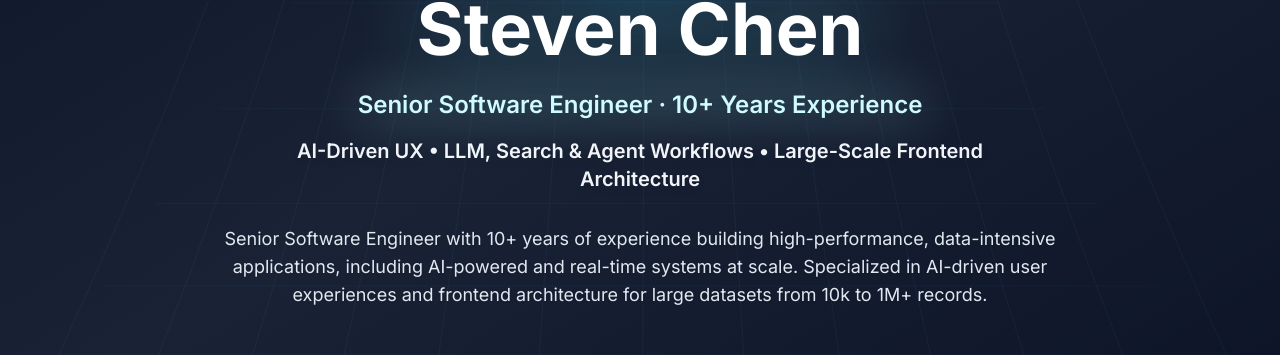
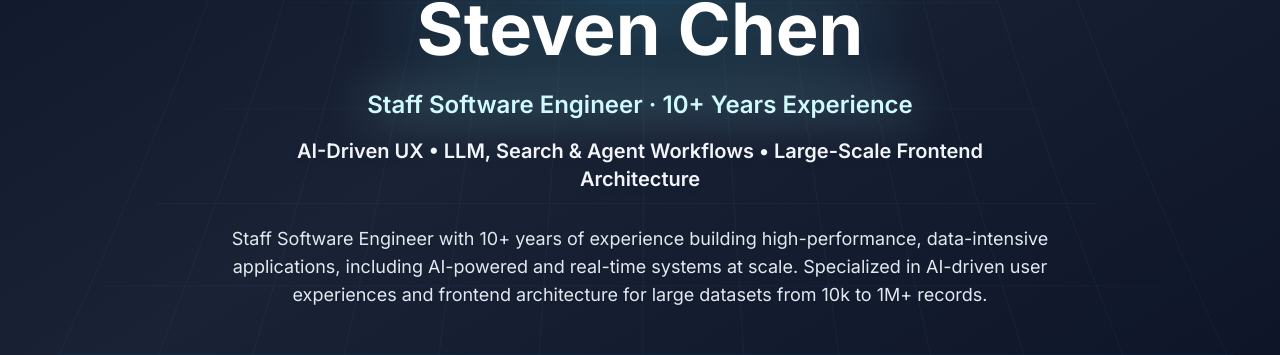
Before and after one commit to lucifer1001-dev/steven-website, a Next.js app: page / in a window 1280 px wide. Shown: the part 367-722 px from the top of the page. Built offline with nearby package versions, Linux system fonts and the light colour scheme; no server answers.

Commit message:
"fix : position name"

```diff
--- a/app/about/page.tsx
+++ b/app/about/page.tsx
@@ -7,7 +7,7 @@ import PageBackground from '@/components/PageBackground'
 export const metadata: Metadata = {
   title: 'About',
   description:
-    'Learn about Steven Chen, a Senior Software Engineer with 10+ years of experience building high-performance, data-intensive AI and real-time systems at scale.',
+    'Learn about Steven Chen, a Staff Software Engineer with 10+ years of experience building high-performance, data-intensive AI and real-time systems at scale.',
 }
 
 export default function AboutPage() {
--- a/app/contact/page.tsx
+++ b/app/contact/page.tsx
@@ -6,7 +6,7 @@ import PageBackground from '@/components/PageBackground'
 
 export const metadata: Metadata = {
   title: 'Contact',
-  description: 'Contact Steven Chen, Senior Software Engineer in Vancouver, WA, via email, phone, or stevenchen.life.',
+  description: 'Contact Steven Chen, Staff Software Engineer in Vancouver, WA, via email, phone, or stevenchen.life.',
 }
 
 export default function ContactPage() {
--- a/app/layout.tsx
+++ b/app/layout.tsx
@@ -7,14 +7,14 @@ const inter = Inter({ subsets: ['latin'], variable: '--font-inter' })
 
 export const metadata: Metadata = {
   title: {
-    default: 'Steven Chen | Senior Software Engineer',
+    default: 'Steven Chen | Staff Software Engineer',
     template: '%s | Steven Chen'
   },
   description:
-    'Steven Chen is a Senior Software Engineer with 10+ years of experience building high-performance, data-intensive applications, including AI-powered and real-time systems at scale.',
+    'Steven Chen is a Staff Software Engineer with 10+ years of experience building high-performance, data-intensive applications, including AI-powered and real-time systems at scale.',
   keywords: [
     'Steven Chen',
-    'Senior Software Engineer',
+    'Staff Software Engineer',
     'Frontend Engineer',
     'React Developer',
     'TypeScript',
@@ -32,16 +32,16 @@ export const metadata: Metadata = {
     type: 'website',
     locale: 'en_US',
     url: SITE_URL,
-    title: 'Steven Chen | Senior Software Engineer',
+    title: 'Steven Chen | Staff Software Engineer',
     description:
-      'Senior Software Engineer specializing in AI-driven user experiences, large-scale frontend architecture, and high-performance data-intensive platforms.',
+      'Staff Software Engineer specializing in AI-driven user experiences, large-scale frontend architecture, and high-performance data-intensive platforms.',
     siteName: 'Steven Chen Portfolio',
   },
   twitter: {
     card: 'summary_large_image',
-    title: 'Steven Chen | Senior Software Engineer',
+    title: 'Steven Chen | Staff Software Engineer',
     description:
-      'Senior Software Engineer specializing in AI-driven user experiences, large-scale frontend architecture, and high-performance data-intensive platforms.',
+      'Staff Software Engineer specializing in AI-driven user experiences, large-scale frontend architecture, and high-performance data-intensive platforms.',
   },
   robots: {
     index: true,
@@ -64,9 +64,9 @@ const jsonLd = {
   '@type': 'Person',
   url: SITE_URL,
   name: 'Steven Chen',
-  jobTitle: 'Senior Software Engineer',
+  jobTitle: 'Staff Software Engineer',
   description:
-    'Senior Software Engineer with 10+ years of experience building high-performance, data-intensive applications including AI-powered and real-time systems.',
+    'Staff Software Engineer with 10+ years of experience building high-performance, data-intensive applications including AI-powered and real-time systems.',
   knowsAbout: [
     'React',
     'TypeScript',
--- a/components/About.tsx
+++ b/components/About.tsx
@@ -11,7 +11,7 @@ export default function About() {
         <div className="max-w-4xl mx-auto">
           <div className="glass-strong rounded-2xl p-8 md:p-12 shadow-2xl animate-scale-in">
             <p className="text-lg text-gray-300 leading-relaxed mb-6">
-              Senior Software Engineer with <span className="text-primary-400 font-semibold">10+ years of experience</span> building
+              Staff Software Engineer with <span className="text-primary-400 font-semibold">10+ years of experience</span> building
               high-performance, data-intensive applications, including AI-powered and real-time systems at scale.
             </p>
             <p className="text-lg text-gray-300 leading-relaxed mb-6">
--- a/components/Experience.tsx
+++ b/components/Experience.tsx
@@ -1,7 +1,7 @@
 const experiences = [
   {
     company: 'Restb.ai',
-    role: 'Senior Software Engineer',
+    role: 'Staff Software Engineer',
     period: 'Feb 2023 – Present',
     location: 'Remote (US)',
     achievements: [
--- a/components/Footer.tsx
+++ b/components/Footer.tsx
@@ -6,7 +6,7 @@ export default function Footer() {
       <div className="max-w-7xl mx-auto px-4 sm:px-6 lg:px-8">
         <div className="text-center">
           <p className="text-lg font-semibold gradient-text mb-4">
-            Steven Chen — Senior Software Engineer
+            Steven Chen — Staff Software Engineer
           </p>
           <p className="text-sm text-gray-400 mb-6">
             Building high-performance React and TypeScript applications, complex data-intensive interfaces, and AI-driven web experiences.
--- a/components/HeroSection.tsx
+++ b/components/HeroSection.tsx
@@ -33,14 +33,14 @@ export default function HeroSection() {
           <p className="text-xl md:text-2xl text-cyan-100 mb-4 font-semibold animate-fade-in-up drop-shadow-lg" style={{ animationDelay: '0.2s' }}>
             <span className="relative">
               <span className="absolute inset-0 blur-xl bg-cyan-200/20 -z-10"></span>
-              Senior Software Engineer · 10+ Years Experience
+              Staff Software Engineer · 10+ Years Experience
             </span>
           </p>
           <p className="text-lg md:text-xl text-slate-100 mb-8 max-w-3xl mx-auto animate-fade-in-up font-semibold drop-shadow-md" style={{ animationDelay: '0.4s' }}>
             AI-Driven UX • LLM, Search & Agent Workflows • Large-Scale Frontend Architecture
           </p>
           <p className="text-base md:text-lg text-slate-200 mb-12 max-w-4xl mx-auto leading-relaxed animate-fade-in-up drop-shadow-sm" style={{ animationDelay: '0.6s' }}>
-            Senior Software Engineer with 10+ years of experience building high-performance, data-intensive applications,
+            Staff Software Engineer with 10+ years of experience building high-performance, data-intensive applications,
             including AI-powered and real-time systems at scale. Specialized in AI-driven user experiences and frontend
             architecture for large datasets from 10k to 1M+ records.
           </p>
--- a/components/HomeSummary.tsx
+++ b/components/HomeSummary.tsx
@@ -4,7 +4,7 @@ const summaryData = {
   about: {
     title: 'About',
     description:
-      'Senior Software Engineer with 10+ years of experience building high-performance, data-intensive AI and real-time systems at scale.',
+      'Staff Software Engineer with 10+ years of experience building high-performance, data-intensive AI and real-time systems at scale.',
     highlight: '10+ Years Experience',
     link: '/about',
   },
```
